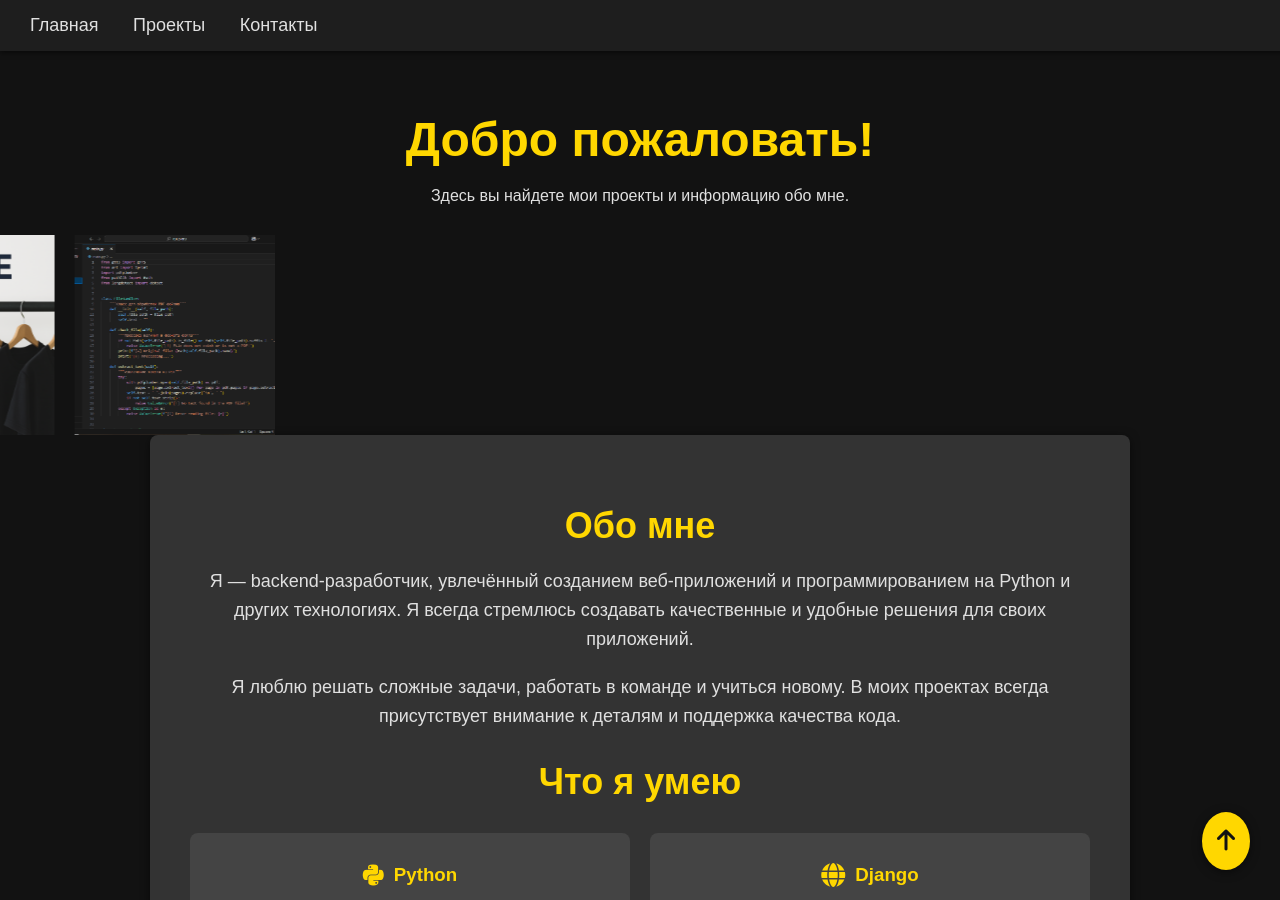
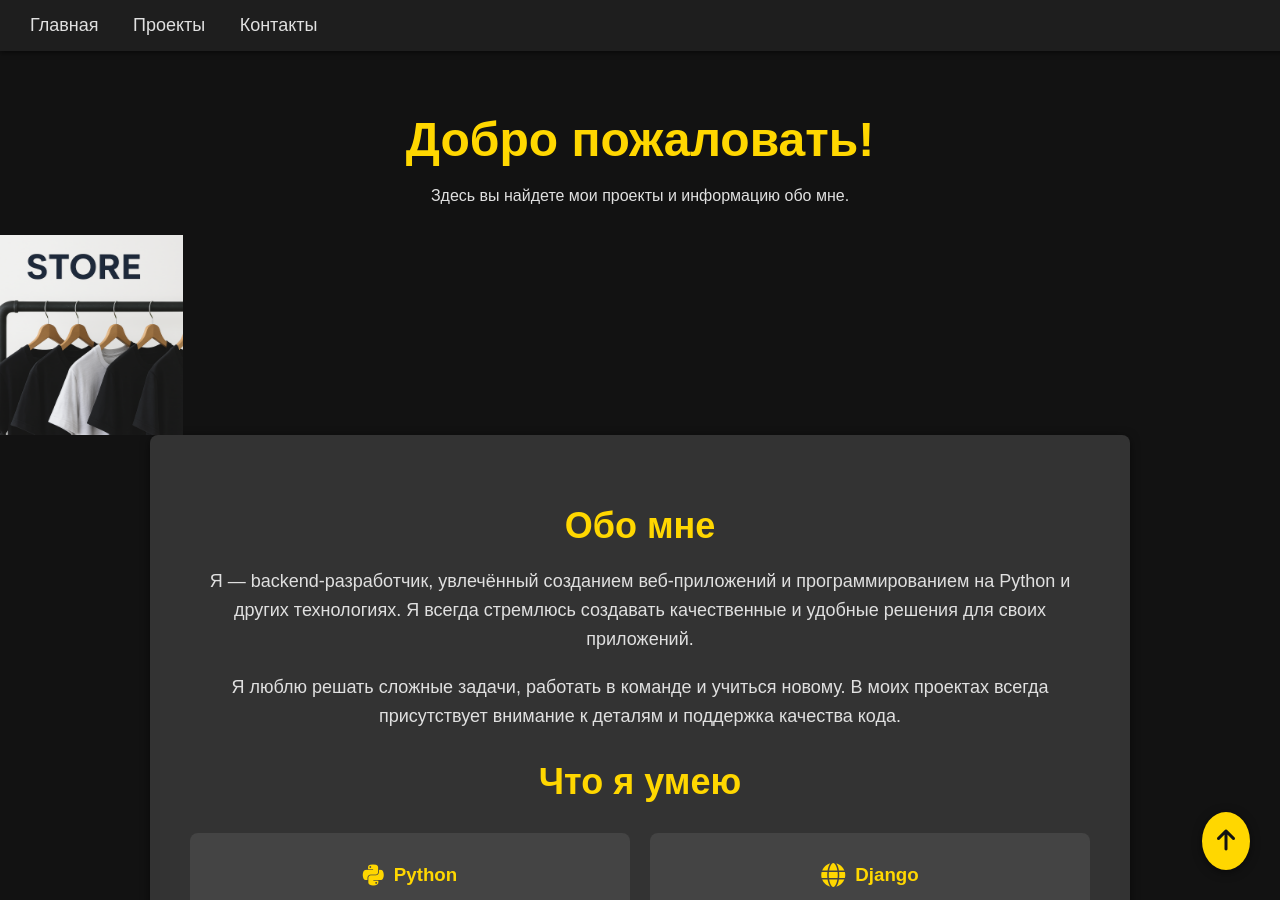
Before and after one commit to Cinzanos/cinzanos.github.io, a Jekyll site: the page built from index.html, in a window 1280 px wide and 900 px high. Built offline with Jekyll 4.4.1, drawn with Linux system fonts in a browser that asks for light colours.

Commit message:
Removed PDF2MP3 project image from carousel

```diff
--- a/index.html
+++ b/index.html
@@ -11,7 +11,7 @@ title: Главная
       <div class="project-carousel-inner">
       <img src="/assets/images/APIBlog.png" alt="APIBlog">
       <img src="/assets/images/Store.png" alt="Store">
-      <img src="/assets/images/PDF2MP3.png" alt="PDF2MP3">
+      <!-- <img src="/assets/images/PDF2MP3.png" alt="PDF2MP3"> -->
       </div>
     </div>
     <div class="about fade-in">
```
